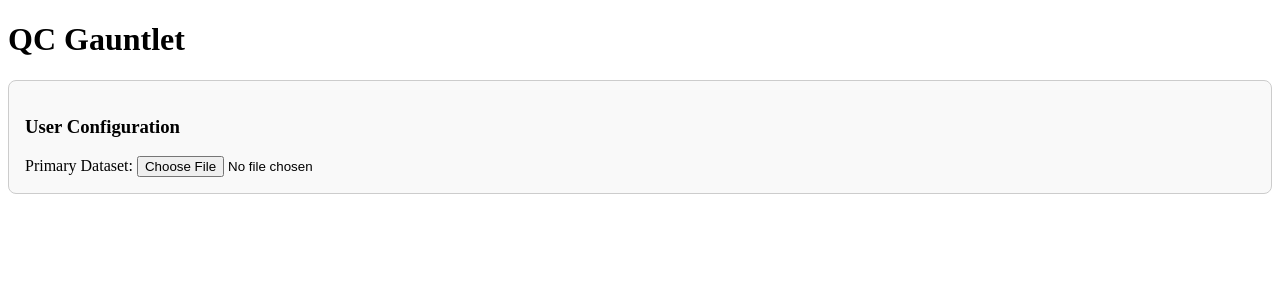
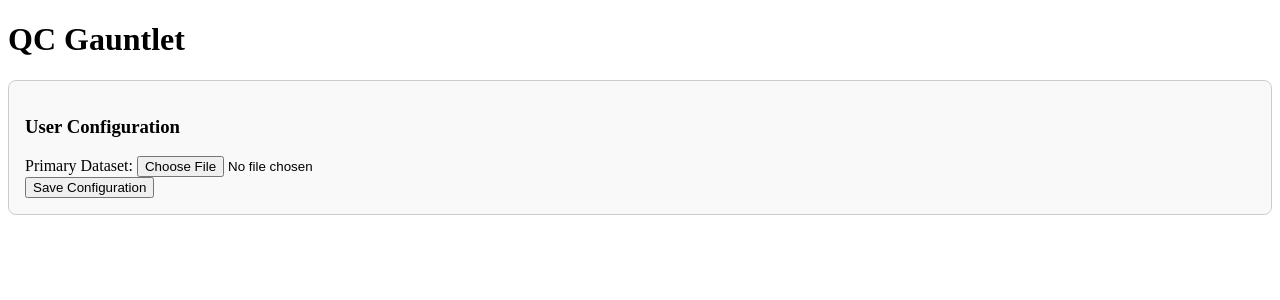
Before and after one commit to derfelterciano/QCGauntlet_V3, a SvelteKit app: page / in a window 1280 px wide. Shown: the top 300 px of the page. Built offline with nearby package versions, Linux system fonts and the light colour scheme.

Commit message:
ok more edits

```diff
--- a/src/components/userInputs/InputDiv.svelte
+++ b/src/components/userInputs/InputDiv.svelte
@@ -1,4 +1,6 @@
 <script lang="ts" context="module">
+  import { preventDefault } from "svelte/legacy";
+
 	// Define UserConfig type
 	export interface UserConfig {
 		primary_ds: string;
@@ -33,19 +35,35 @@
 	let assayLayout: boolean[] = Array(384).fill(false); // 384 well default make 96 wells an option later
 
 	// Handle file input
-	function handleFiles(event: Event, key: keyof UserConfig) {
+	function handleFiles(event: Event, key: keyof UserConfig): void {
 		const target = event.target as HTMLInputElement;
-		const file = target.files?.[0].text();
-		userConfig[key] = file;
+		const file = target.files?.[0];
+
+		if (file) {
+			const reader = new FileReader();
+			reader.onload = () => {
+				if (key === "primary_ds" || key === "secondary_ds") {
+        			userConfig[key] = reader.result as string; // Assign content
+      			}
+			};
+			reader.readAsText(file); // You can also use readAsArrayBuffer, etc.
+		}
+
+
 	}
 
 	// Update threshold
 	function updateThresh(value: string) {
 		userConfig.threshold = parseFloat(value);
 	}
+
+	function handleSubmit(event: SubmitEvent) {
+    	event.preventDefault(); // Explicitly prevent default behavior
+    	console.log("Form submitted:", userConfig);
+  	}
 </script>
 
-<div class="inputDiv">
+<form class="inputForm" on:submit={handleSubmit}>
 	<h3>User Configuration</h3>
 
 	<!-- File selection -->
@@ -58,10 +76,12 @@
 			/>
 		</label>
 	</div>
-</div>
+
+	<button type="submit">Save Configuration</button>
+</form>
 
 <style>
-	.inputDiv {
+	.inputForm {
 		padding: 1rem;
 		border: 1px solid #ccc;
 		border-radius: 8px;
```
